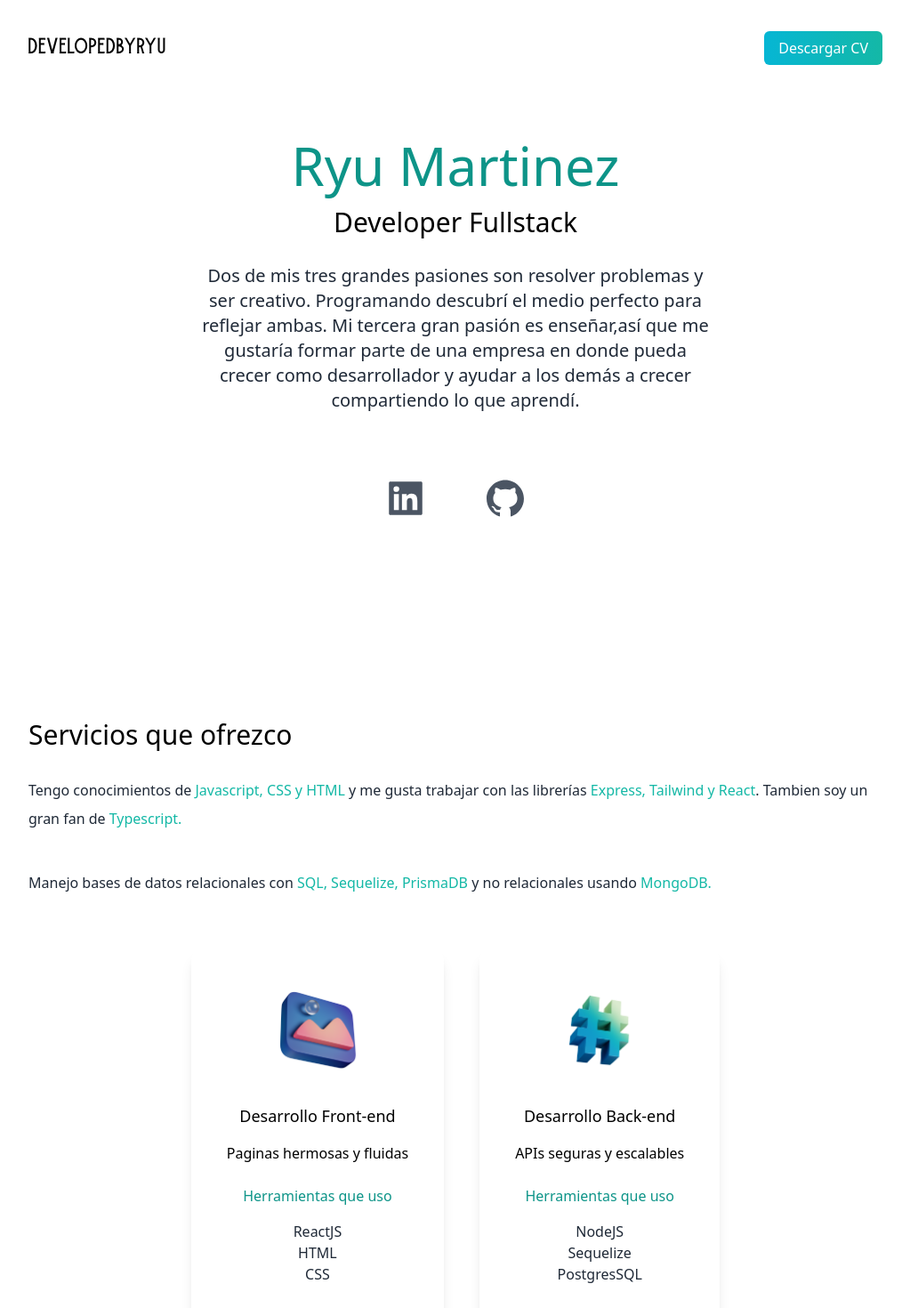
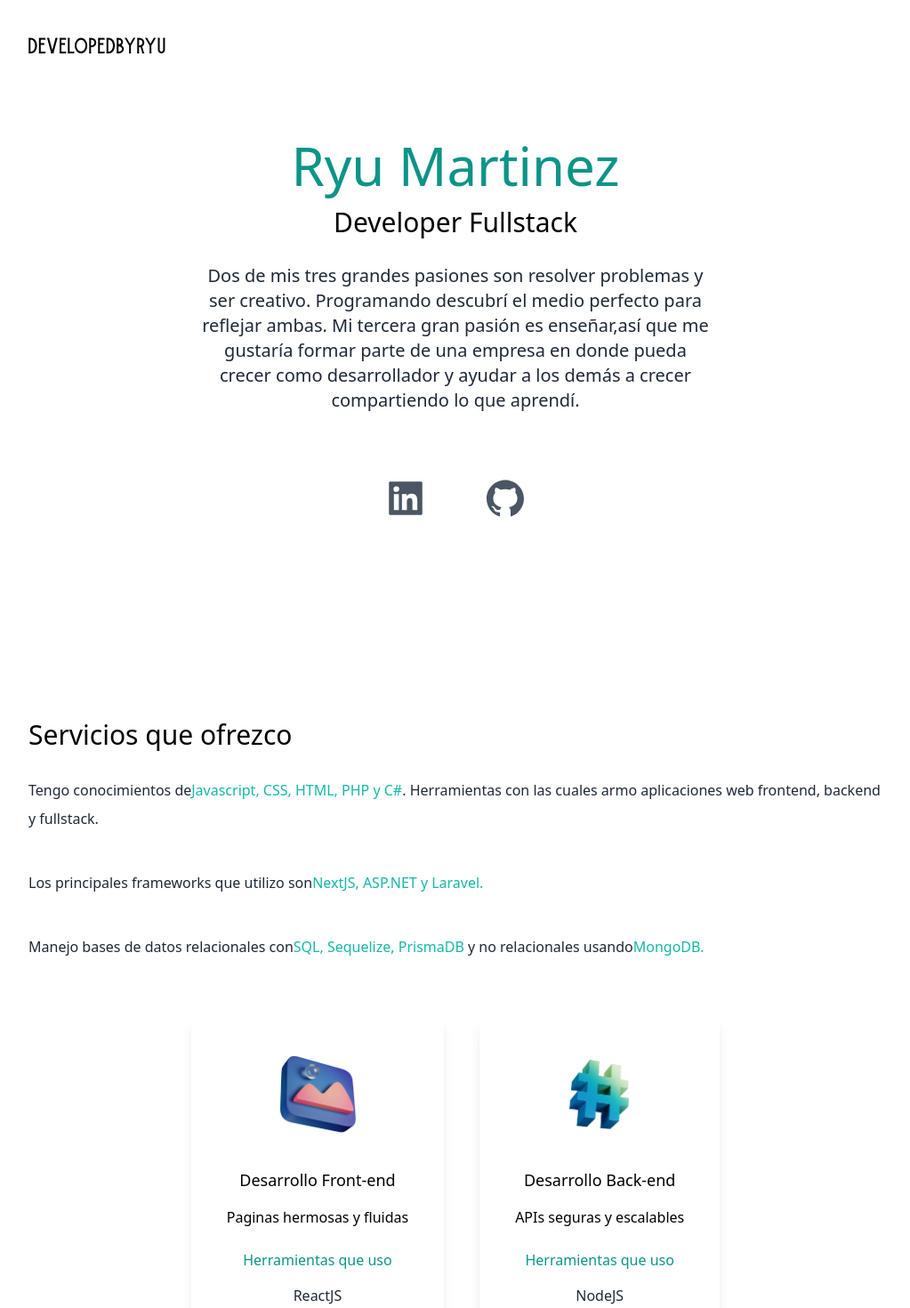
Before and after one commit to ryumartinez/porfolio, a Next.js app: page / in a window 1280 px wide. Shown: the top 1470 px of the page at 89% size, without its empty margins (128-1151 px from the left). Built offline with nearby package versions, Linux system fonts and the light colour scheme.

Commit message:
Update index.tsx

```diff
--- a/src/pages/index.tsx
+++ b/src/pages/index.tsx
@@ -28,7 +28,7 @@ const Home: NextPage = () => {
 
             <h1 className="font-burtons text-xl">DEVELOPEDBYRYU</h1>
             <ul className="flex items-center ">
-              <li>
+              <li className="hidden">
                 <a
                   className="ml-8 rounded-md bg-gradient-to-r from-cyan-500 to-teal-500 px-4 py-2 text-white "
                   href="https://drive.google.com/uc?export=download&id=1mH7jfDhqBoROLDcDoPzfuA9rPevgLN2R"
@@ -78,18 +78,19 @@ const Home: NextPage = () => {
             <h3 className="py-2 text-3xl ">Servicios que ofrezco</h3>
 
             <p className="text-md py-5 leading-8 text-gray-800">
-              Tengo conocimientos de{" "}
-              <span className="text-teal-500">Javascript, CSS y HTML</span> y me
-              gusta trabajar con las librerías
-              <span className="text-teal-500"> Express, Tailwind y React</span>.
-              Tambien soy un gran fan de{" "}
-              <span className="text-teal-500">Typescript.</span>
+              Tengo conocimientos de
+              <span className="text-teal-500">Javascript, CSS, HTML, PHP y C#</span>. Herramientas
+              con las cuales armo aplicaciones web frontend, backend y fullstack.
             </p>
             <p className="text-md py-5 leading-8 text-gray-800">
-              Manejo bases de datos relacionales con{" "}
+              Los principales frameworks que utilizo son
+              <span className="text-teal-500">NextJS, ASP.NET y Laravel.</span>
+            </p>
+            <p className="text-md py-5 leading-8 text-gray-800">
+              Manejo bases de datos relacionales con
               <span className="text-teal-500">SQL, Sequelize, PrismaDB</span> y
-              no relacionales usando{" "}
-              <span className="text-teal-500">MongoDB.</span>{" "}
+              no relacionales usando
+              <span className="text-teal-500">MongoDB.</span>
             </p>
           </div>
           <div className="justify-center gap-10 lg:flex">
```
